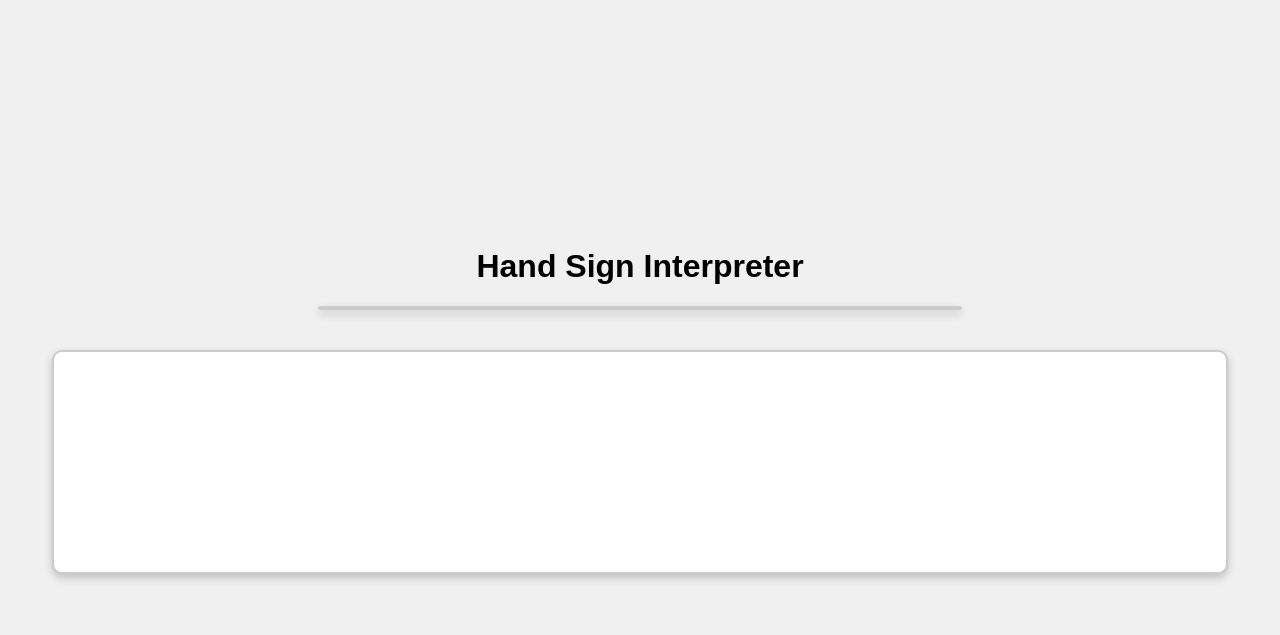
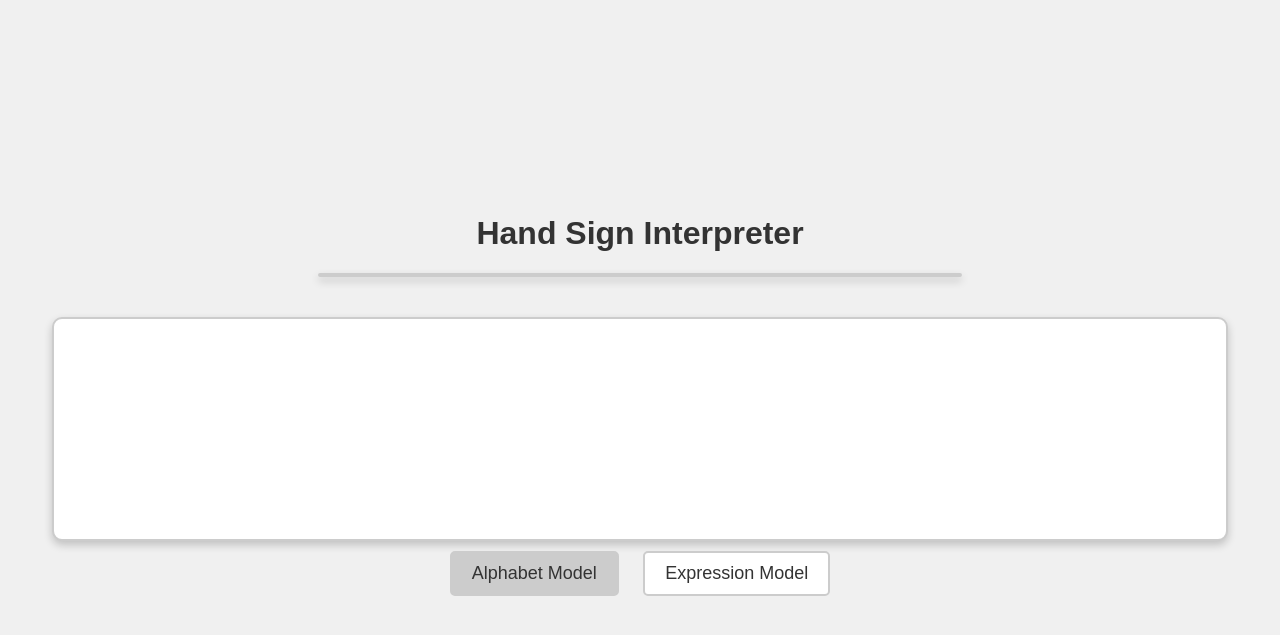
Before and after one commit to Ismailjm/hand-sign-translator, a Flask app: page / in a window 1280 px wide. Shown: the top 635 px of the page. Run offline with Flask 3, Linux system fonts and the light colour scheme; parts of the project's set-up code (start-up, migrations or seed data) failed here and were passed over.

Commit message:
added expressions buttons

```diff
--- a/templates/index.html
+++ b/templates/index.html
@@ -36,9 +36,23 @@
         box-shadow: 0 4px 8px rgba(0, 0, 0, 0.2);
         resize: none;
         background-color: #ffffff;
-      },
+      }
       h1 {
         color: #333;
+      }
+      button {
+        margin: 10px;
+        padding: 10px 20px;
+        font-size: 18px;
+        border-radius: 5px;
+        cursor: pointer;
+        background-color: #ffffff;
+        border: 2px solid #ccc;
+        color: #333;
+        transition: background-color 0.3s;
+      }
+      button.active {
+        background-color: #ccc;
       }
     </style>
     <script>
@@ -46,8 +60,11 @@
         const video = document.querySelector("video");
         const processedImage = document.getElementById("processedImage");
         const textarea = document.getElementById("translation");
+        const alphabetBtn = document.getElementById("alphabetBtn");
+        const expressionBtn = document.getElementById("expressionBtn");
         let isProcessing = false;
         let lastSign = ""; // Track the last sign to avoid duplicates
+        let currentModel = "alphabet"; // Default to alphabet model
 
         // Access webcam
         navigator.mediaDevices.getUserMedia({ video: true }).then((stream) => {
@@ -56,13 +73,50 @@
           requestDraw(); // Start drawing immediately
           requestDetection(); // Start detection immediately
         });
+        // Function to update button styles
+        function updateButtonStyles() {
+          alphabetBtn.classList.toggle("active", currentModel === "alphabet");
+          expressionBtn.classList.toggle(
+            "active",
+            currentModel === "expression"
+          );
+        }
+        // Initial button style update
+        updateButtonStyles();
+        // Add event listeners to model switch buttons
+        alphabetBtn.addEventListener("click", () => {
+          currentModel = "alphabet";
+          textarea.value = ""; // Clear the textarea on model switch
+          console.log("Switched to Alphabet Model");
+          updateButtonStyles();
+        });
+
+        expressionBtn.addEventListener("click", () => {
+          currentModel = "expression";
+          textarea.value = ""; // Clear the textarea on model switch
+          console.log("Switched to Expression Model");
+          updateButtonStyles();
+        });
+
+        // Add event listeners to model switch buttons
+        document.getElementById("alphabetBtn").addEventListener("click", () => {
+          currentModel = "alphabet";
+          textarea.value = ""; // Clear the textarea on model switch
+          console.log("Switched to Alphabet Model");
+        });
+
+        document
+          .getElementById("expressionBtn")
+          .addEventListener("click", () => {
+            currentModel = "expression";
+            textarea.value = ""; // Clear the textarea on model switch
+            console.log("Switched to Expression Model");
+          });
 
         // Function to request hand drawing from the server for every frame
         function requestDraw() {
           const canvas = document.createElement("canvas");
-          // canvas.width = video.videoWidth / 2; // Reduce resolution to half
-          canvas.width = video.videoWidth ; // Reduce resolution to half
-          // canvas.height = video.videoHeight / 2;
+          canvas.width = video.videoWidth;
           canvas.height = video.videoHeight;
           const ctx = canvas.getContext("2d");
           ctx.drawImage(video, 0, 0, canvas.width, canvas.height);
@@ -87,7 +141,7 @@
             .catch((error) => console.error("Error drawing landmarks:", error));
 
           // Process every 500ms (2 FPS)
-          setTimeout(requestDraw, 100); // This reduces the frequency of requests, improving performance
+          setTimeout(requestDraw, 100);
         }
 
         function requestDetection() {
@@ -95,7 +149,7 @@
             isProcessing = true;
 
             const canvas = document.createElement("canvas");
-            canvas.width = video.videoWidth / 2; // Reduce resolution to half
+            canvas.width = video.videoWidth / 2;
             canvas.height = video.videoHeight / 2;
             const ctx = canvas.getContext("2d");
             ctx.drawImage(video, 0, 0, canvas.width, canvas.height);
@@ -107,12 +161,10 @@
               headers: {
                 "Content-Type": "application/json",
               },
-              body: JSON.stringify({ image: dataURL }),
+              body: JSON.stringify({ image: dataURL, model: currentModel }),
             })
               .then((response) => response.json())
               .then((data) => {
-                console.log("Received prediction data:", data);
-                // if (data.prediction && data.prediction !== lastSign) {
                 lastSign = data.prediction;
                 if (data.prediction === "delete") {
                   textarea.value = textarea.value.slice(0, -1); // Delete last character
@@ -121,7 +173,6 @@
                 } else {
                   textarea.value += data.prediction; // Add predicted character
                 }
-                // }
                 isProcessing = false;
               })
               .catch((error) => {
@@ -131,7 +182,7 @@
           }
 
           // Process detection every 2 seconds
-          setTimeout(requestDetection, 1500); // This reduces the frequency of requests, improving performance
+          setTimeout(requestDetection, 1500);
         }
       });
     </script>
@@ -139,10 +190,11 @@
   <body>
     <h1>Hand Sign Interpreter</h1>
     <video autoplay style="display: none"></video>
-    <!-- Hidden video -->
     <img id="processedImage" />
-    <!-- Display the processed frame -->
     <textarea id="translation" rows="10" cols="50" readonly></textarea>
-    <!-- Display recognized letters -->
+    <div>
+      <button id="alphabetBtn">Alphabet Model</button>
+      <button id="expressionBtn">Expression Model</button>
+    </div>
   </body>
 </html>
```
Lines whose indentation alone changed are shown as unchanged.
